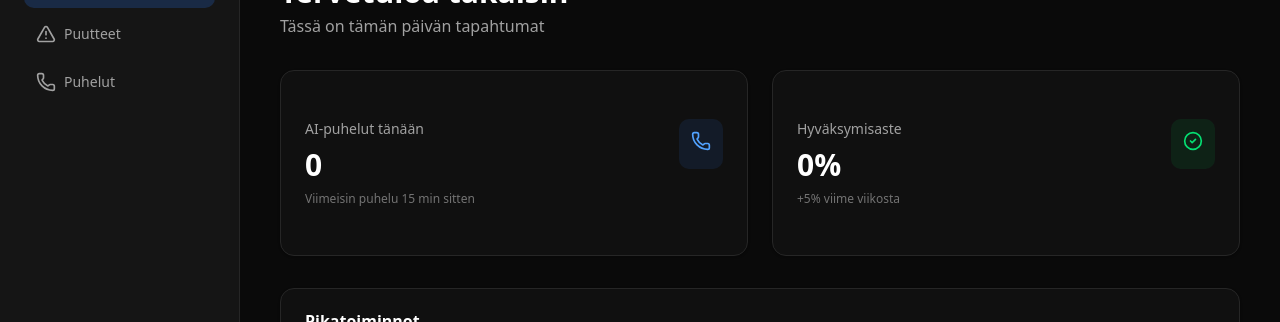
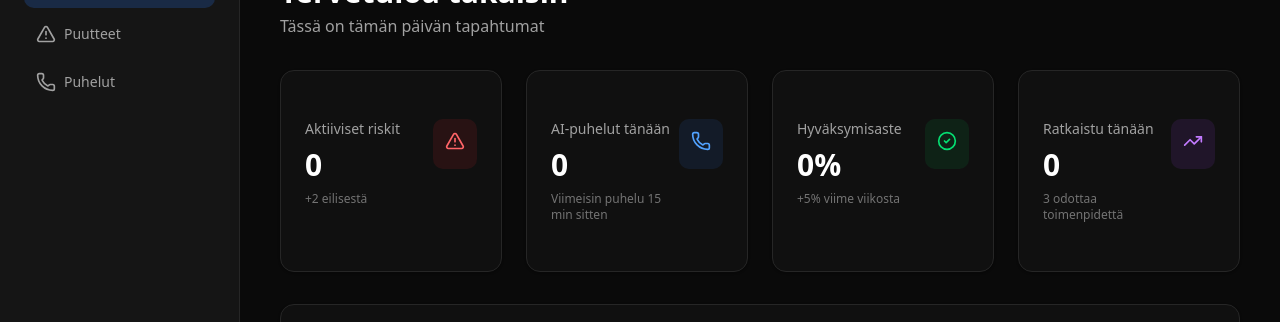
Before and after one commit to adiiexe/valio-admin, a Next.js app: page / in a window 1280 px wide. Shown: the part 124-446 px from the top of the page. Built offline with nearby package versions, Linux system fonts and the light colour scheme; no server answers.

Commit message:
Restore Active Risks and Resolved Today cards to dashboard

```diff
--- a/components/dashboard-overview.tsx
+++ b/components/dashboard-overview.tsx
@@ -2,7 +2,7 @@
 
 import { Card, CardContent, CardHeader, CardTitle } from "@/components/ui/card";
 import { ShortagePrediction, CallRecord } from "@/lib/types";
-import { AlertTriangle, Phone, CheckCircle2 } from "lucide-react";
+import { AlertTriangle, Phone, CheckCircle2, TrendingUp } from "lucide-react";
 import { AnimatedIcon } from "@/components/ui/animated-icon";
 import { useTranslations } from "@/lib/use-translations";
 
@@ -33,6 +33,15 @@ export function DashboardOverview({
 
   const stats = [
     {
+      label: t("activeRisks"),
+      value: activeRisks,
+      change: `+2 ${t("fromYesterday")}`,
+      icon: AlertTriangle,
+      color: "text-red-400",
+      bgColor: "bg-red-500/10",
+      onClick: () => onNavigate("shortages"),
+    },
+    {
       label: t("aiCallsToday"),
       value: callsToday,
       change: `${t("lastCall")} 15 min ${t("ago")}`,
@@ -50,6 +59,15 @@ export function DashboardOverview({
       bgColor: "bg-green-500/10",
       onClick: () => onNavigate("calls"),
     },
+    {
+      label: t("resolvedToday"),
+      value: predictions.filter((p) => p.status === "resolved").length,
+      change: `3 ${t("pendingAction")}`,
+      icon: TrendingUp,
+      color: "text-purple-400",
+      bgColor: "bg-purple-500/10",
+      onClick: () => onNavigate("shortages"),
+    },
   ];
 
   return (
@@ -63,7 +81,7 @@ export function DashboardOverview({
       </div>
 
       {/* Stats Grid */}
-      <div className="grid gap-6 sm:grid-cols-2">
+      <div className="grid gap-6 sm:grid-cols-2 lg:grid-cols-4">
         {stats.map((stat) => {
           const Icon = stat.icon;
           return (
```
